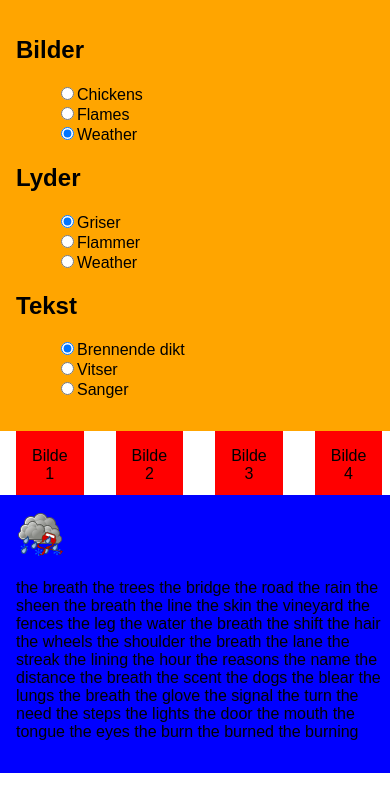
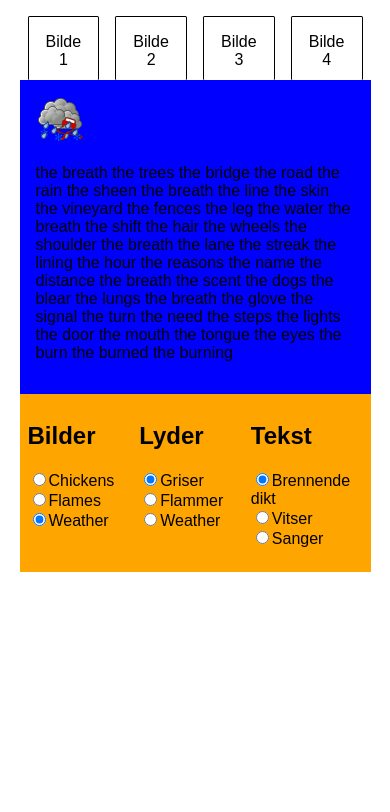
Before and after one commit to IT2810/it2810-webutvikling-h18-prosjekt-2-gruppe--45, a React (Create React App) app: page / in a window 390 px wide. Shown: the top 812 px of the page. Built offline with nearby package versions, Linux system fonts and the light colour scheme.

Commit message:
Adds responsive design to mobile for media picker

```diff
--- a/src/App.css
+++ b/src/App.css
@@ -1,6 +1,15 @@
-@media(min-width: 800px) {
+.container {
+  width: 90%;
+  margin: 1em auto;
+}
+
+@media (min-width: 800px) {
   .container {
     width: 75%;
-    margin: 0 auto;
+    margin-top: 1em;
+  }
+
+  html {
+    background: whitesmoke;
   }
 }
--- a/src/ArtDisplay/ArtDisplay.css
+++ b/src/ArtDisplay/ArtDisplay.css
@@ -1,8 +1,5 @@
 .art-display {
   background: blue;
-  /*
   grid-area: art-display;
-  */
-
   padding: 1em;
 }
--- a/src/ArtPicker/ArtPicker.css
+++ b/src/ArtPicker/ArtPicker.css
@@ -1,15 +1,22 @@
 .art-picker {
   display: flex;
-  /*
   grid-area: art-picker;
-  */
   max-height: 4em;
 }
 
 .art-picker > div {
-  background: red;
+  cursor: pointer;
   flex: 1;
-  margin: 0 1em 0 1em;
+  margin: 0 0.5em 0 0.5em;
   padding: 1em;
   text-align: center;
+  border: 1px solid black;
+  border-bottom: none;
+  -webkit-border-radius: 0.1em;
+  -moz-border-radius: 0.1em;
+  border-radius: 0.1em;
 }
+
+.art-picker > div:hover {
+  text-decoration: underline;
+}
--- a/src/Gallery/Gallery.css
+++ b/src/Gallery/Gallery.css
@@ -1,11 +1,9 @@
 .gallery {
   display: grid;
-  /*
   grid-template-areas:
-    "media-picker"
-    "art-picker"
-    "art-display";
-  */
+    'art-picker'
+    'art-display'
+    'media-picker';
 }
 
 @media (min-width: 800px) {
--- a/src/MediaPicker/MediaPicker.css
+++ b/src/MediaPicker/MediaPicker.css
@@ -1,11 +1,33 @@
 .media-picker {
   background: orange;
-  /*
   grid-area: media-picker;
-  */
-  padding: 1em;
+  padding: 0.5em;
+  min-width: 150px;
+}
+
+.flex {
+  display: flex;
+}
+
+.flex-one {
+  flex: 1;
 }
 
 li {
   list-style-type: none;
 }
+
+ul {
+  padding: 0;
+}
+
+label,
+input {
+  cursor: pointer;
+}
+
+@media (min-width: 800px) {
+  .flex {
+    display: block;
+  }
+}
--- a/src/MediaPicker/index.js
+++ b/src/MediaPicker/index.js
@@ -15,7 +15,8 @@ const MediaPicker = ({
 }) => (
   <div className="media-picker">
     <form>
-      <div>
+      <div className={'flex'}>
+        <div className={'flex-one'}>
           <h2>Bilder</h2>
           <div>
             <ul>
@@ -57,7 +58,8 @@ const MediaPicker = ({
               </li>
             </ul>
           </div>
-
+        </div>
+        <div className={'flex-one'}>
           <h2>Lyder</h2>
           <div>
             <ul>
@@ -99,7 +101,8 @@ const MediaPicker = ({
               </li>
             </ul>
           </div>
-
+        </div>
+        <div className={'flex-one'}>
           <h2>Tekst</h2>
           <div>
             <ul>
@@ -142,6 +145,7 @@ const MediaPicker = ({
             </ul>
           </div>
         </div>
+      </div>
     </form>
   </div>
 );
```
Lines whose indentation alone changed are shown as unchanged.
